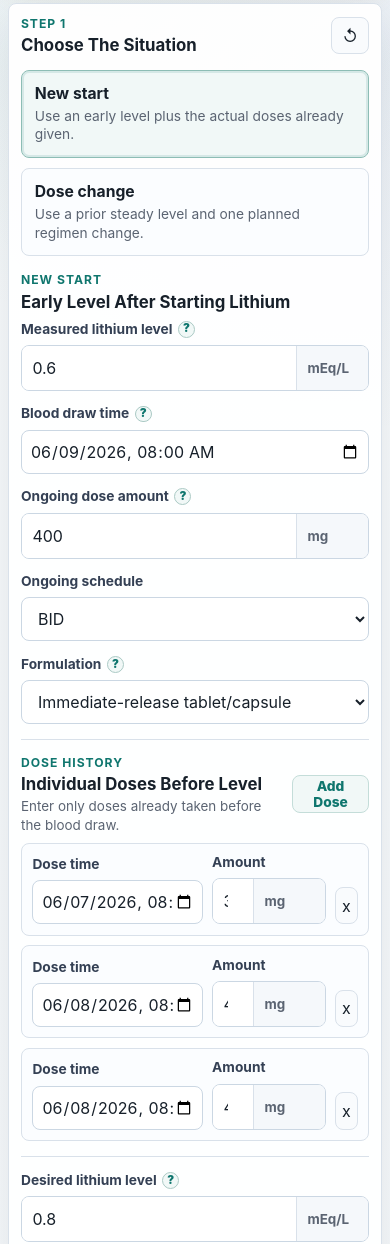
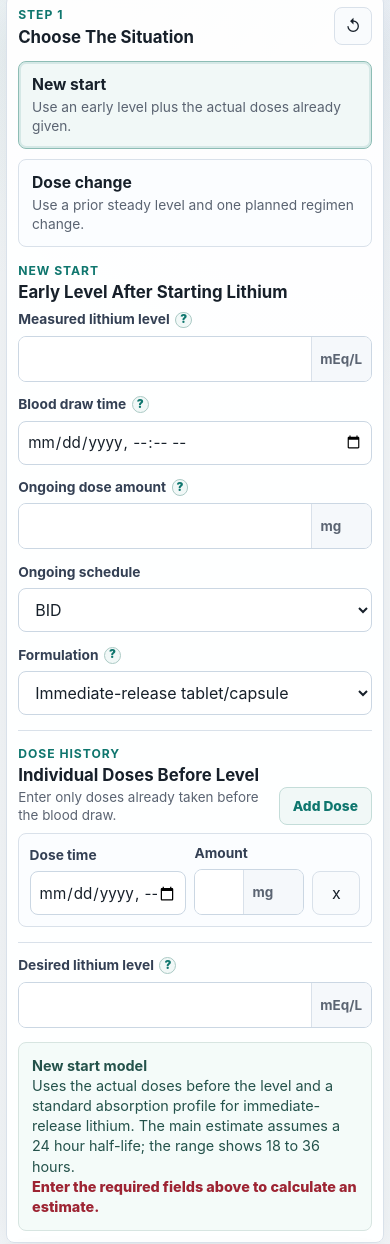
Before and after one commit to nebula009/lithium-level-estimator, a website: page index.html in a window 390 px wide. Shown: the part 606-1850 px from the top of the page. Drawn offline with Linux system fonts and the light colour scheme.

Commit message:
Clear reset inputs and improve phone layout

```diff
--- a/404.html
+++ b/404.html
@@ -5,7 +5,7 @@
     <meta name="viewport" content="width=device-width, initial-scale=1" />
     <title>Page Not Found | Lithium Level Estimator</title>
     <meta name="robots" content="noindex" />
-    <link rel="stylesheet" href="styles.css?v=20260609-4" />
+    <link rel="stylesheet" href="styles.css?v=20260609-5" />
   </head>
   <body>
     <main class="workspace not-found-page">
--- a/app.js
+++ b/app.js
@@ -180,28 +180,22 @@ function addDoseRow({ time, amount } = {}) {
   elements.doseRows.appendChild(fragment);
 }
 
-function resetDefaults() {
-  const now = new Date();
-  const draw = new Date(now);
-  draw.setHours(8, 0, 0, 0);
-
-  elements.initDrawTime.value = dateToLocalInput(draw);
-  elements.initMeasuredLevel.value = 0.6;
-  elements.initDoseAmount.value = 400;
+function clearCaseInputs() {
+  elements.initDrawTime.value = "";
+  elements.initMeasuredLevel.value = "";
+  elements.initDoseAmount.value = "";
   elements.initSchedule.value = "bid";
   elements.initFormulation.value = "ir";
   elements.doseRows.innerHTML = "";
-  addDoseRow({ time: new Date(draw.getTime() - 36 * MS_PER_HOUR), amount: 300 });
-  addDoseRow({ time: new Date(draw.getTime() - 24 * MS_PER_HOUR), amount: 400 });
-  addDoseRow({ time: new Date(draw.getTime() - 12 * MS_PER_HOUR), amount: 400 });
+  addDoseRow();
 
-  elements.priorSteadyLevel.value = 0.6;
-  elements.oldDoseAmount.value = 300;
+  elements.priorSteadyLevel.value = "";
+  elements.oldDoseAmount.value = "";
   elements.oldSchedule.value = "bid";
-  elements.newDoseAmount.value = 450;
+  elements.newDoseAmount.value = "";
   elements.newSchedule.value = "bid";
 
-  elements.targetLevel.value = 0.8;
+  elements.targetLevel.value = "";
   setMode(activeMode);
 }
 
@@ -580,7 +574,7 @@ elements.addDoseButton.addEventListener("click", () => {
   update();
 });
 
-elements.resetButton.addEventListener("click", resetDefaults);
+elements.resetButton.addEventListener("click", clearCaseInputs);
 
 [
   elements.initMeasuredLevel,
@@ -596,4 +590,4 @@ elements.resetButton.addEventListener("click", resetDefaults);
   elements.targetLevel
 ].forEach((element) => element.addEventListener("input", update));
 
-window.setTimeout(resetDefaults, 0);
+window.setTimeout(clearCaseInputs, 0);
--- a/index.html
+++ b/index.html
@@ -19,7 +19,7 @@
     <meta property="og:type" content="website" />
     <meta name="twitter:card" content="summary" />
     <link rel="canonical" href="https://lithiumlevel.com/" />
-    <link rel="stylesheet" href="styles.css?v=20260609-4" />
+    <link rel="stylesheet" href="styles.css?v=20260609-5" />
     <script type="application/ld+json">
       {
         "@context": "https://schema.org",
@@ -71,7 +71,7 @@
             <p class="eyebrow">Step 1</p>
             <h2 id="inputs-heading">Choose The Situation</h2>
           </div>
-          <button id="resetButton" class="icon-button" type="button" aria-label="Reset calculator" title="Reset calculator">
+          <button id="resetButton" class="icon-button" type="button" aria-label="Clear case inputs" title="Clear case inputs">
             <span aria-hidden="true">&olarr;</span>
           </button>
         </div>
@@ -399,6 +399,6 @@
       </div>
     </template>
 
-    <script src="app.js?v=20260609-4"></script>
+    <script src="app.js?v=20260609-5"></script>
   </body>
 </html>
--- a/styles.css
+++ b/styles.css
@@ -859,7 +859,15 @@ tbody tr:last-child td {
 @media (max-width: 620px) {
   .topbar,
   .workspace {
-    width: min(100% - 1rem, 1440px);
+    width: min(100% - 0.75rem, 1440px);
+  }
+
+  .topbar {
+    padding-top: 0.85rem;
+  }
+
+  .dek {
+    font-size: 0.95rem;
   }
 
   .field-grid,
@@ -873,8 +881,31 @@ tbody tr:last-child td {
     grid-template-columns: 1fr;
   }
 
+  .mode-button {
+    min-height: auto;
+  }
+
+  .section-heading {
+    align-items: start;
+  }
+
+  .dose-card .section-heading {
+    display: grid;
+    grid-template-columns: minmax(0, 1fr) auto;
+  }
+
+  .dose-card .text-button {
+    align-self: end;
+    min-width: 5.7rem;
+  }
+
+  .dose-row.simple {
+    grid-template-columns: minmax(0, 1fr) minmax(6.5rem, 0.7fr) 3rem;
+  }
+
   .dose-row .remove-dose {
-    width: 100%;
+    width: 3rem;
+    height: 2.75rem;
   }
 
   .metric {
@@ -889,11 +920,19 @@ tbody tr:last-child td {
   .results-panel,
   .sensitivity-panel,
   .reference-panel {
-    padding: 0.75rem;
+    padding: 0.7rem;
   }
 
   .input-with-unit {
-    grid-template-columns: minmax(0, 1fr) minmax(4.5rem, auto);
+    grid-template-columns: minmax(0, 1fr) minmax(3.75rem, auto);
+  }
+
+  .input-with-unit span {
+    padding: 0 0.55rem;
+  }
+
+  input[type="datetime-local"] {
+    font-size: 0.95rem;
   }
 
   .topbar h1 {
```
